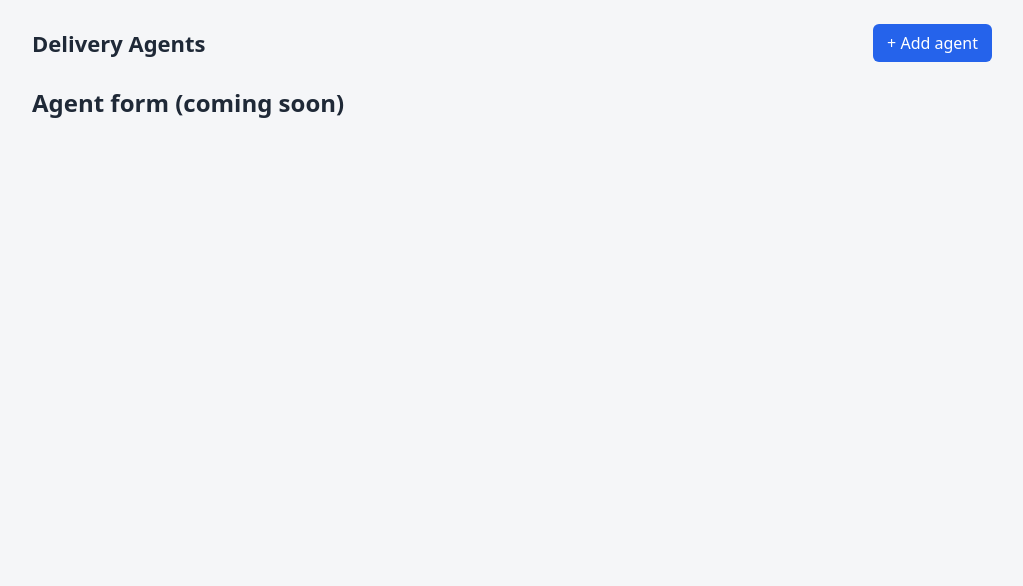
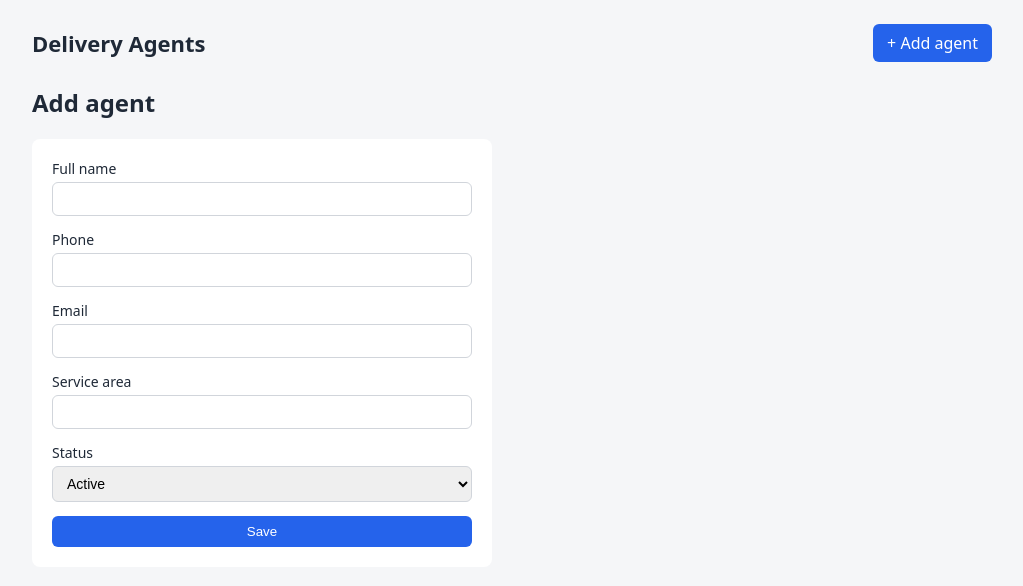
Before and after one commit to Hk-045/delivery-agent-management, a React (Vite) app in the folder frontend/: page /agents/new in a window 1280 px wide. Shown: the top 586 px of the page, without its empty margins (128-1151 px from the left). Built offline with nearby package versions, Linux system fonts and the light colour scheme; no server answers.

Commit message:
Add create agent form

```diff
--- a/frontend/src/index.css
+++ b/frontend/src/index.css
@@ -72,3 +72,33 @@ body {
   text-decoration: none;
   cursor: pointer;
 }
+.form {
+  display: flex;
+  flex-direction: column;
+  gap: 14px;
+  max-width: 420px;
+  background: white;
+  padding: 20px;
+  border-radius: 8px;
+}
+
+.form label {
+  display: flex;
+  flex-direction: column;
+  gap: 4px;
+  font-size: 14px;
+  font-weight: 500;
+}
+
+.form input,
+.form select {
+  padding: 8px 10px;
+  border: 1px solid #d1d5db;
+  border-radius: 6px;
+  font-size: 14px;
+}
+
+.btn:disabled {
+  opacity: 0.6;
+  cursor: not-allowed;
+}
--- a/frontend/src/pages/AgentFormPage.jsx
+++ b/frontend/src/pages/AgentFormPage.jsx
@@ -1,5 +1,92 @@
+import { useState } from 'react';
+import { useNavigate } from 'react-router-dom';
+import { API_URL } from '../utils/constants';
+
+const emptyForm = {
+  fullName: '',
+  phone: '',
+  email: '',
+  serviceArea: '',
+  status: 'active',
+};
+
 const AgentFormPage = () => {
-  return <h2>Agent form (coming soon)</h2>;
+  const navigate = useNavigate();
+  const [form, setForm] = useState(emptyForm);
+  const [error, setError] = useState('');
+  const [submitting, setSubmitting] = useState(false);
+
+  const handleChange = (e) => {
+    const { name, value } = e.target;
+    setForm({ ...form, [name]: value });
+  };
+
+  const handleSubmit = async (e) => {
+    e.preventDefault();
+    setError('');
+    setSubmitting(true);
+
+    try {
+      const response = await fetch(API_URL, {
+        method: 'POST',
+        headers: { 'Content-Type': 'application/json' },
+        body: JSON.stringify(form),
+      });
+      const json = await response.json();
+
+      if (!response.ok) {
+        throw new Error(json.error?.message || 'Failed to save agent');
+      }
+
+      navigate('/');
+    } catch (err) {
+      setError(err.message);
+    } finally {
+      setSubmitting(false);
+    }
+  };
+
+  return (
+    <div>
+      <h2>Add agent</h2>
+
+      {error && <p className="error">{error}</p>}
+
+      <form className="form" onSubmit={handleSubmit}>
+        <label>
+          Full name
+          <input name="fullName" value={form.fullName} onChange={handleChange} required />
+        </label>
+
+        <label>
+          Phone
+          <input name="phone" type="tel" value={form.phone} onChange={handleChange} required />
+        </label>
+
+        <label>
+          Email
+          <input name="email" type="email" value={form.email} onChange={handleChange} required />
+        </label>
+
+        <label>
+          Service area
+          <input name="serviceArea" value={form.serviceArea} onChange={handleChange} required />
+        </label>
+
+        <label>
+          Status
+          <select name="status" value={form.status} onChange={handleChange}>
+            <option value="active">Active</option>
+            <option value="inactive">Inactive</option>
+          </select>
+        </label>
+
+        <button type="submit" className="btn" disabled={submitting}>
+          {submitting ? 'Saving...' : 'Save'}
+        </button>
+      </form>
+    </div>
+  );
 };
 
 export default AgentFormPage;
```
